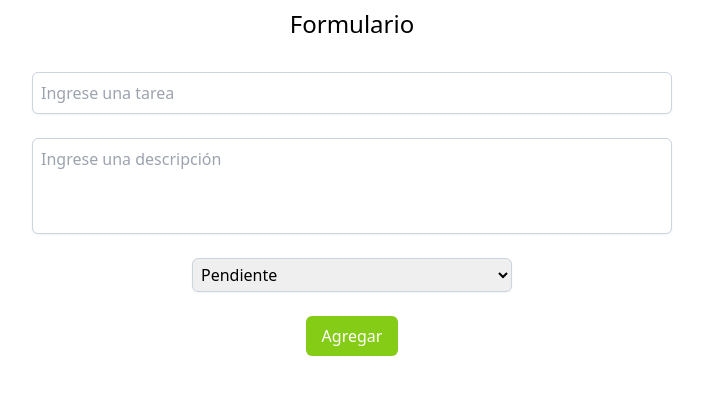
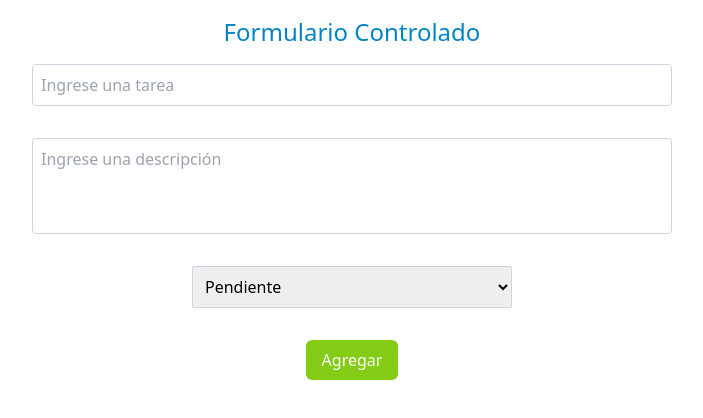
Before and after one commit to Lobonjulian/react-todo, a React (Vite) app: page / in a window 1280 px wide. Shown: the top 418 px of the page, without its empty margins (288-991 px from the left). Built offline with nearby package versions, Linux system fonts and the light colour scheme.

Commit message:
formulario Controlado

```diff
--- a/src/App.jsx
+++ b/src/App.jsx
@@ -1,9 +1,9 @@
-import FormNoControlado from "./FormNoControlado";
+import FormControlado from "./FormControlado";
 
 const App = () => {
   return (
     <>
-      <FormNoControlado />
+      <FormControlado />
     </>
   );
 };
--- /dev/null
+++ b/src/FormControlado.jsx
@@ -0,0 +1,55 @@
+import { useState } from "react";
+
+const FormControlado = () => {
+  const [todo, setTodo] = useState({
+    todoNombre: "",
+    description: "",
+    todoEstado: "pendiente",
+  });
+
+  const handleSubmit = (e) => {
+    e.preventDefault();
+    console.log(todo);
+  };
+
+  return (
+    <div className="container mt-2">
+      <h1 className="text-center text-2xl m-4 text-sky-600">
+        Formulario Controlado
+      </h1>
+      <form
+        className="flex flex-col gap-8 justify-center items-center"
+        onSubmit={handleSubmit}
+      >
+        <input
+          className="border border-slate-300 rounded p-2 w-1/2"
+          name="todoNombre"
+          placeholder="Ingrese una tarea"
+          value={todo.todoNombre}
+          onChange={(e) => setTodo({ ...todo, todoNombre: e.target.value })}
+        />
+        <textarea
+          className="border border-slate-300 resize-none rounded p-2 w-1/2 h-24 "
+          name="description"
+          placeholder="Ingrese una descripción"
+          value={todo.description}
+          onChange={(e) => setTodo({ ...todo, description: e.target.value })}
+        />
+        <select
+          className="border border-slate-300 rounded-sm p-2 w-1/4"
+          name="todoEstado"
+          value={todo.todoEstado}
+          onChange={(e) => setTodo({ ...todo, todoEstado: e.target.value })}
+        >
+          <option value="pendiente">Pendiente</option>
+          <option value="completado">Completado</option>
+        </select>
+        <button className="bg-lime-500 text-white px-4 py-2 rounded-md">
+          Agregar
+        </button>
+      </form>
+    </div>
+  );
+};
+
+export default FormControlado;
--- a/src/FormNoControlado.jsx
+++ b/src/FormNoControlado.jsx
@@ -5,12 +5,15 @@ const FormNoControlado = () => {
 
   //formulario no controlado
   const handleSubmit = (e) => {
-    console.log(formulario.current);
+    // console.log(formulario.current);
     e.preventDefault();
 
     const datos = new FormData(formulario.current);
+    // spread operator: permite a un elemento iterable ser expandido
+    // copia cada uno de sus elementos
     console.log(...datos.entries());
 
+    // El método Object.fromEntries() transforma una lista de pares con [clave-valor] en un objeto.
     const objectoDatos = Object.fromEntries([...datos.entries()]);
 
     if (!objectoDatos.tarea.trim()) {
```
Also changed, not shown: 1 other file (tests, documents, lock files or other folders).
